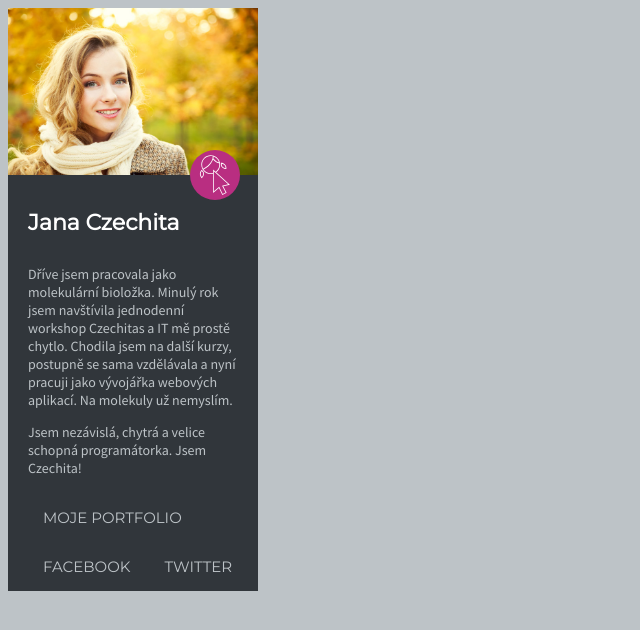
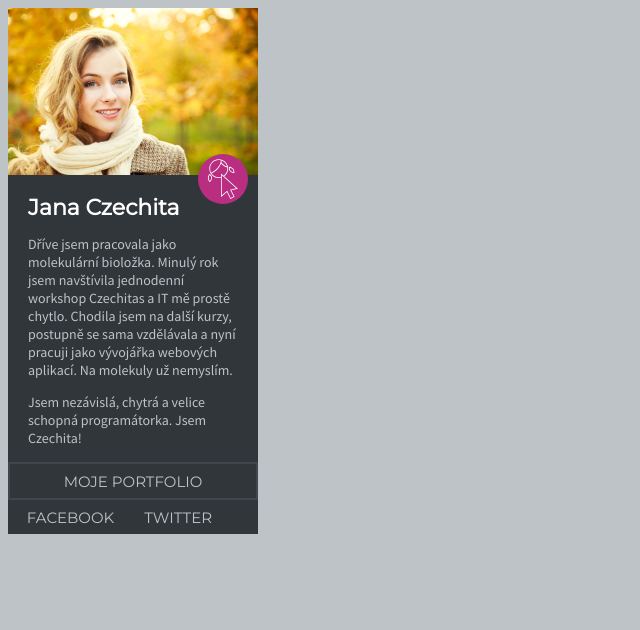
Before and after one commit to tvorimweb-2020-praha-jaro/projekt02-profil-tereza-tt, a plain HTML site: page index.html in a window 1280 px wide. Shown: the whole page, without its empty margins (0-640 px from the left). Drawn offline with Linux system fonts and the light colour scheme.

Commit message:
Update style.css
Opraveno podle komentářů.

```diff
--- a/style.css
+++ b/style.css
@@ -31,9 +31,13 @@ body {
     color: white;
     font-size: 22px;
     padding-left: 20px;
+}
+.obsah {
+    padding: 15 px 20px 15 px 20px;
+   /*  padding-left: 20px;
     padding-right: 20px;
     padding-bottom: 15px;
-    padding-top: 15px;
+    padding-top: 15px; */
 }
 
 p {
@@ -44,27 +48,29 @@ p {
     padding-right: 20px;
 }
 
+.hlavicka {
+    position: relative;
+}
 .logo {
     position: absolute;
-    left: 190px;
-    top: 150px;
+    right: 10px;
+    bottom: -25px;
     border-radius: 50%;
     background-color: #b92e81;
     }
 
     li {
         display: inline-block;
-        padding: 0,5em;
     }
 
     ul {
-        padding-left: 20px;
+        padding-left: 0;
         background-color: ;
     }
 
     a {
         display: block;
-        padding: 1em;
+        padding: 0.5em;
         color:#bdc3c7;
         text-decoration: none;
         font-family: 'Montserrat', sans-serif;
@@ -74,28 +80,42 @@ p {
         background-color: #e74c3c;
     }
 
+    .portfolio {
+        width: 100%;
+    }
+
     .facebook a:hover {
-        background-color :#3b5998;
+        background-color:#3b5998;
     }
 
     .twitter a:hover {
         background-color: #1da1f2;
     }
 
+    .odkazy {
+        text-transform: uppercase;
+        font-size: 15px;
+        /* display: flex;
+        flex-wrap: wrap;
+        justify-content: space-between; */
+    }
     .portfolio {
         text-transform: uppercase;
         font-size: 15px;
-
-    }
+        border: 2px solid #3f464d;
+        text-align: center;
+       }
 
     .facebook {
         text-transform: uppercase;
         font-size: 15px;
-
+        width: 50%;
+        text-align: center;
     }
 
     .twitter {
         text-transform: uppercase;
+        text-align: center;
         font-size: 15px;
-
-    }
+        text-align: center;
+            }
```
